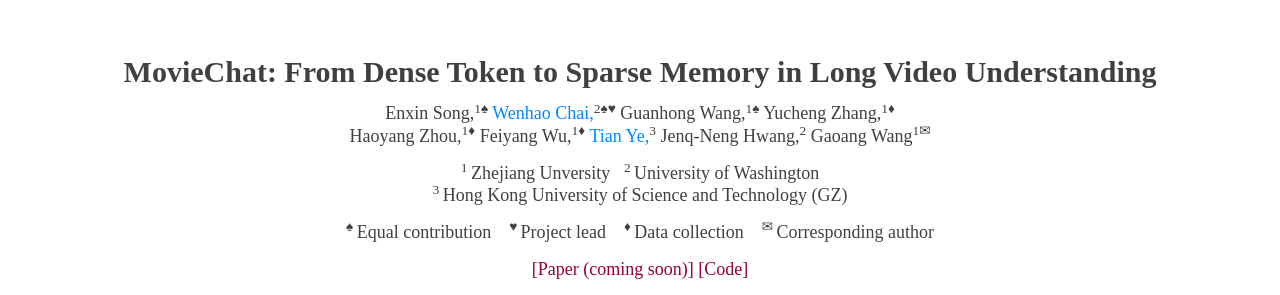
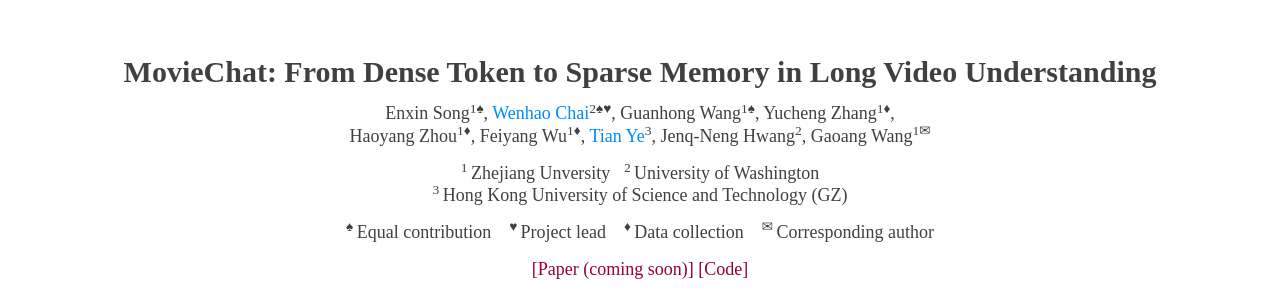
Before and after one commit to rese1f/MovieChat, a Jekyll site: the page built from index.html, in a window 1280 px wide and 900 px high. Shown: the part 261-556 px from the top of the window. Built offline with Jekyll 4.4.1, drawn with Linux system fonts in a browser that asks for light colours; nearby versions of some CDN libraries; the list of posts is cut into pages by our own code.

```diff
--- a/index.html
+++ b/index.html
@@ -34,29 +34,29 @@ title: ""
 	  <p class="title" ><div style="text-align: center";><h2 ><font face="font-family:Computer Modern Roman;">MovieChat: From Dense Token to Sparse Memory in Long Video Understanding</font></h2></div></p>
 	  <p class="author" style="text-align: center;">
 		  <span class="author">
-			  Enxin Song,</a><sup>1&spades;</sup>
+			  Enxin Song</a><sup>1&spades;</sup>,
 		  </span>
 		  <span class="author">
-			  <a href="https://rese1f.github.io/">Wenhao Chai,</a><sup>2&spades;&hearts;</sup>
+			  <a href="https://rese1f.github.io/">Wenhao Chai</a><sup>2&spades;&hearts;</sup>,
 		  </span>
 		  <span class="author">
-			  Guanhong Wang,<sup>1&spades;</sup>
+			  Guanhong Wang<sup>1&spades;</sup>,
 		  </span>
 		  <span class="author">
-			  Yucheng Zhang,<sup>1&diams;</sup>
+			  Yucheng Zhang<sup>1&diams;</sup>,
 		  </span>
 		  <br>
 		  <span class="author">
-			  Haoyang Zhou,<sup>1&diams;</sup>
+			  Haoyang Zhou<sup>1&diams;</sup>,
 		  </span>
 		  <span class="author">
-			  Feiyang Wu,<sup>1&diams;</sup>
+			  Feiyang Wu<sup>1&diams;</sup>,
 		  </span>
 		  <span class="author">
-			  <a href="https://owen718.github.io/">Tian Ye,</a><sup>3</sup>
+			  <a href="https://owen718.github.io/">Tian Ye</a><sup>3</sup>,
 		  </span>
 		  <span class="author">
-			  Jenq-Neng Hwang,<sup>2</sup>
+			  Jenq-Neng Hwang<sup>2</sup>,
 		  </span>
 		  <span class="author">
 			  Gaoang Wang<sup>1&#9993;</sup>
```
